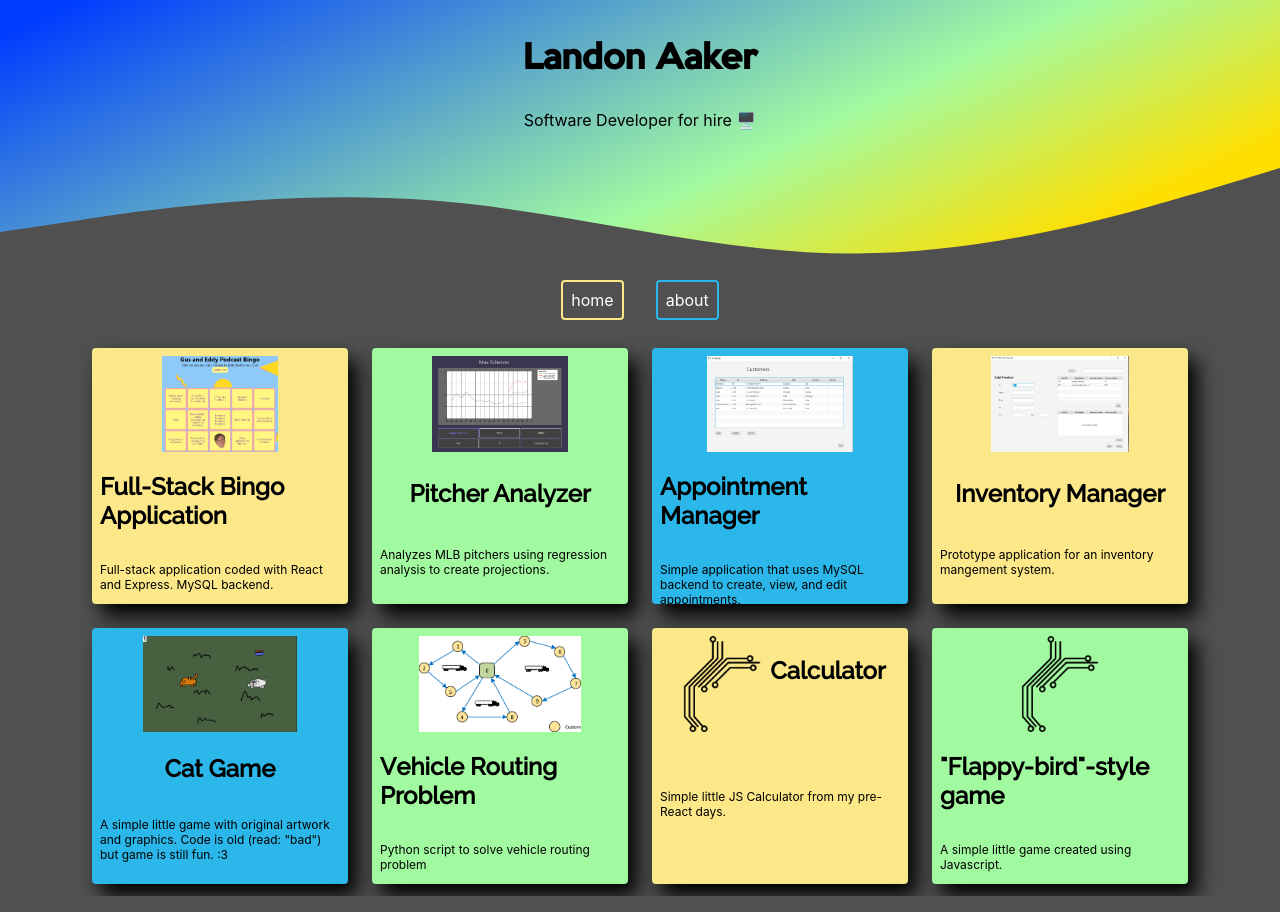
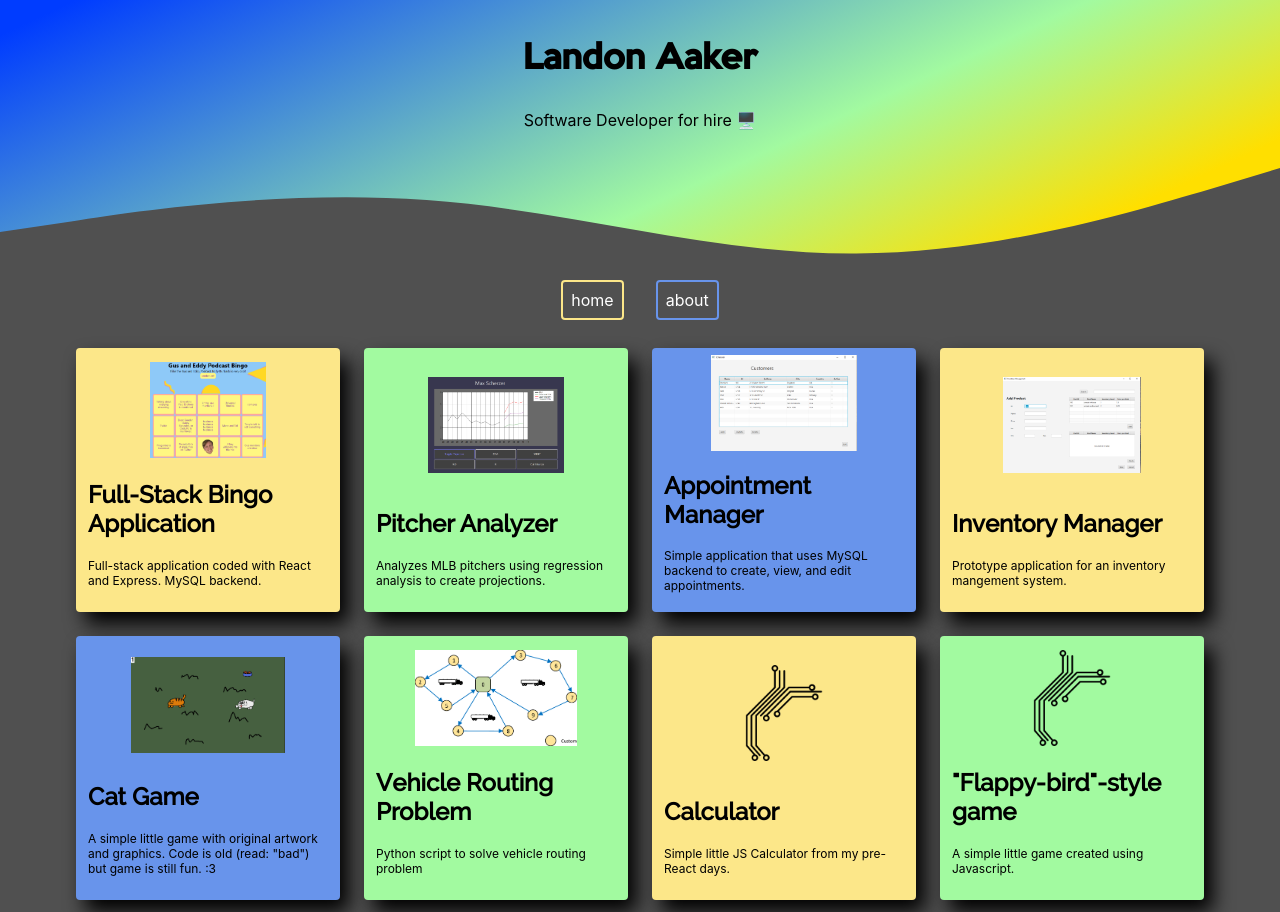
Before and after one commit to norogoth/my_website, a React (Create React App) app: page / in a window 1280 px wide. Built offline with nearby package versions, Linux system fonts and the light colour scheme.

Commit message:
fixed some of the cards not displaying as col

```diff
--- a/src/App.css
+++ b/src/App.css
@@ -1,7 +1,7 @@
 :root {
 	--background-color: rgb(80,80,80);
 	--lime: #a2faa0;
-	--blue: #2BB7E9;
+	--blue: #6894eb;
 	--yellow: #FCE789;
 	--offwhite: #FFFCE3;
 }
@@ -113,15 +113,17 @@ svg {
 
 .card {
 	display: flex;
-	flex-wrap: wrap;
+	flex-direction: column;
 	justify-content: center;
+
 	border-radius: .25rem;
-	background-color: white;
 	max-width: 15rem;
 	max-height: 15rem;
 	min-width: 10rem;
-	padding: .5rem;
+	padding: .75rem;
 	margin: .75rem;
+
+	background-color: white;
 	box-shadow: 9px 12px 20px;
 }
 
@@ -142,6 +144,7 @@ svg {
 }
 
 .cardDescription {
+	margin-top: 0;
 	font-size: .75rem;
 }
 
@@ -155,8 +158,17 @@ svg {
 	font-family: RalewayMedium;
 }
 
+.cardImageDiv {
+	max-width: 200px;
+	height:40%;
+	display: flex;
+	justify-content: center;
+	margin: auto;
+}
+
 .cardImage {
-	height: 40%;
+	max-height: 200px;
+	object-fit: contain;
 }
 
 
--- a/src/Card.js
+++ b/src/Card.js
@@ -1,7 +1,9 @@
 export default function Card(props) {
 	return (
 		<div className={props.className}>
-			<img src={props.imagePath} className="cardImage"/>
+			<div className="cardImageDiv">
+				<img src={props.imagePath} className="cardImage"/>
+			</div>
 			<h2 className="cardTitle">{props.title}</h2>
 			<p className="cardDescription">{props.description}</p>
 		</div>
```
